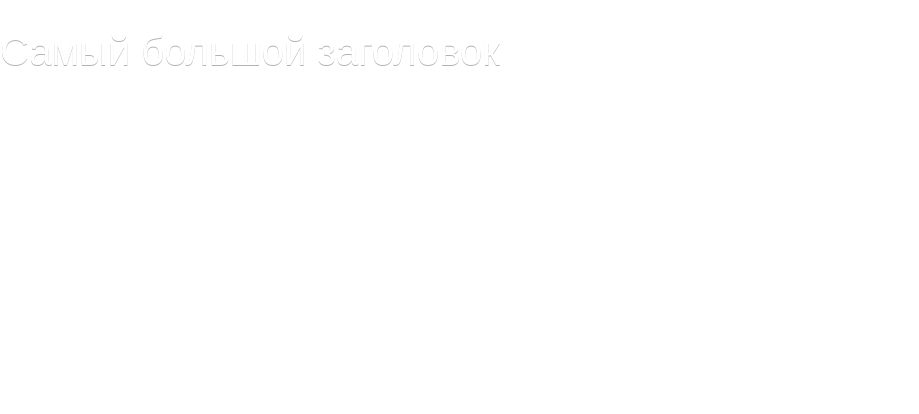
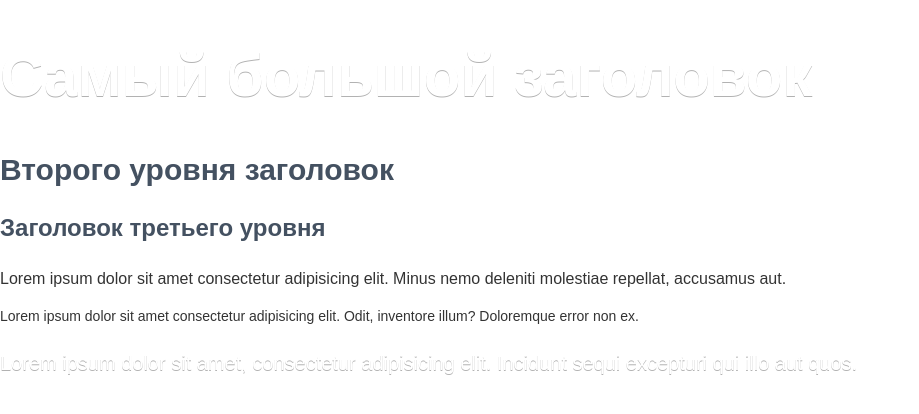
Before and after one commit to Aleksandr-Glebik/Landing-example-2, a plain HTML site: page index.html in a window 1280 px wide. Shown: the whole page, without its empty margins (0-919 px from the left). Drawn offline with Linux system fonts and the light colour scheme.

Commit message:
feat: style h1-h3, p1-lead

```diff
--- a/index.html
+++ b/index.html
@@ -9,5 +9,19 @@
   </head>
   <body>
     <h1>Самый большой заголовок</h1>
+    <h2>Второго уровня заголовок</h2>
+    <h3>Заголовок третьего уровня</h3>
+    <p class="p1">
+      Lorem ipsum dolor sit amet consectetur adipisicing elit. Minus nemo
+      deleniti molestiae repellat, accusamus aut.
+    </p>
+    <p class="p2">
+      Lorem ipsum dolor sit amet consectetur adipisicing elit. Odit, inventore
+      illum? Doloremque error non ex.
+    </p>
+    <p class="lead">
+      Lorem ipsum dolor sit amet, consectetur adipisicing elit. Incidunt sequi
+      excepturi qui illo aut quos.
+    </p>
   </body>
 </html>
--- a/style/style.css
+++ b/style/style.css
@@ -17,9 +17,6 @@
   /*font*/
   --mainFont: Arial, sans-serif;
   --iconFont: "socialico";
-  /*screens*/
-  --tablet: '(min-width: 767px)';
-  --desktop: '(min-width: 1024px)';
 }
 html,
 body {
@@ -33,16 +30,51 @@ h2,
 h3 {
   font-family: var(--mainFont);
 }
+p {
+  font-weight: 400;
+}
 
 h1 {
-    font-size: 4rem;
-    line-height: 1.2;
-    font-weight: 400;
-    text-shadow: 0px 1px 0px rgba(0,0,0,0.3);
-    color: var(--white);
+  font-size: 4rem;
+  line-height: 1.2;
 
-    @media screen (var(--tablet)) {
+  text-shadow: 0px 1px 0px rgba(0, 0, 0, 0.3);
+  color: var(--white);
+}
+h2 {
+  font-size: 3rem;
+  line-height: 3.6rem;
+
+  color: var(--primaryColor);
+}
+h3 {
+  font-size: 2.4rem;
+  line-height: 3rem;
+
+  color: var(--primaryColor);
+}
+.p1 {
+  font-size: 1.6rem;
+  line-height: 2.4rem;
+  color: var(--textColor);
+}
+.p2 {
+  font-size: 1.4rem;
+  line-height: 1.8rem;
+  color: var(--textColor);
+}
+.lead {
+  font-size: 2rem;
+  line-height: 3.6rem;
+  color: var(--white);
+  text-shadow: 0px 1px 0px rgba(0, 0, 0, 0.3);
+}
+@media screen and (min-width: 767px) {
+  h1 {
     font-size: 6rem;
-    }
-
+  }
+  h2 {
+  }
+  h3 {
+  }
 }
```
